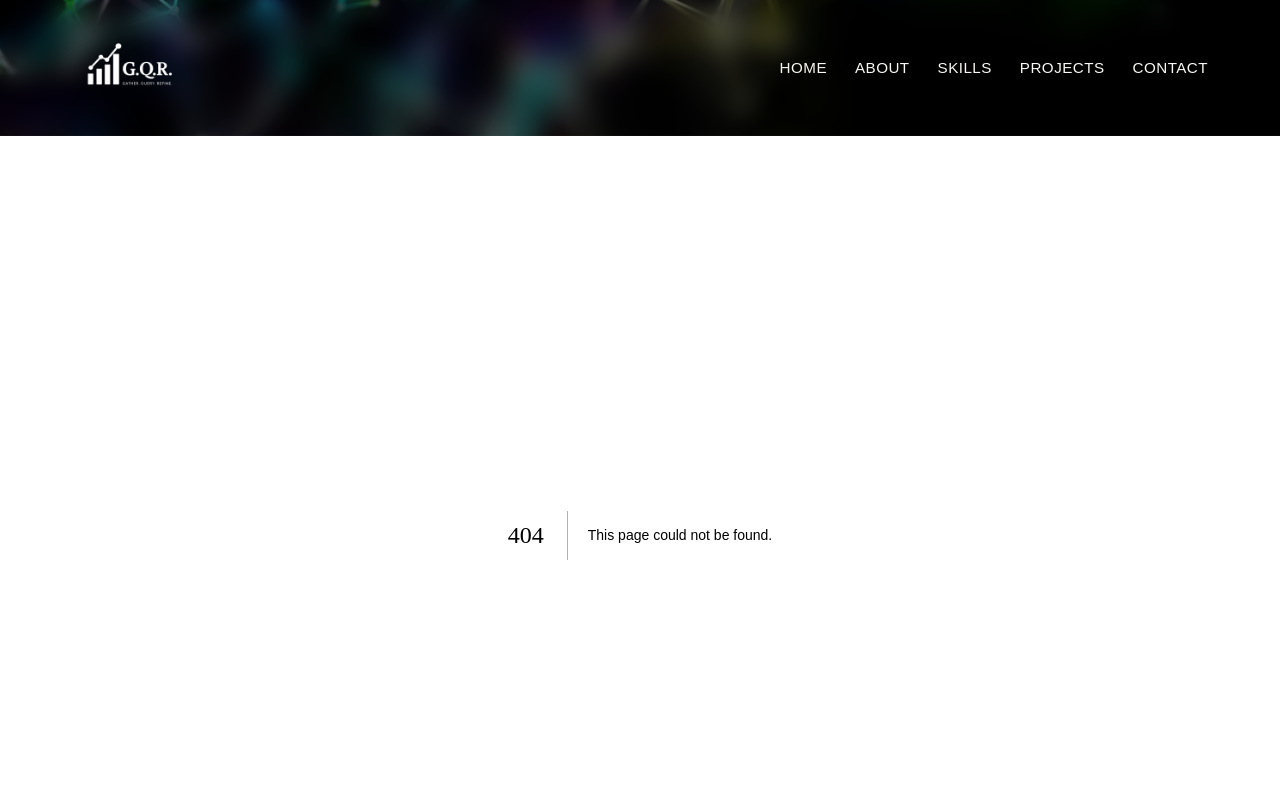
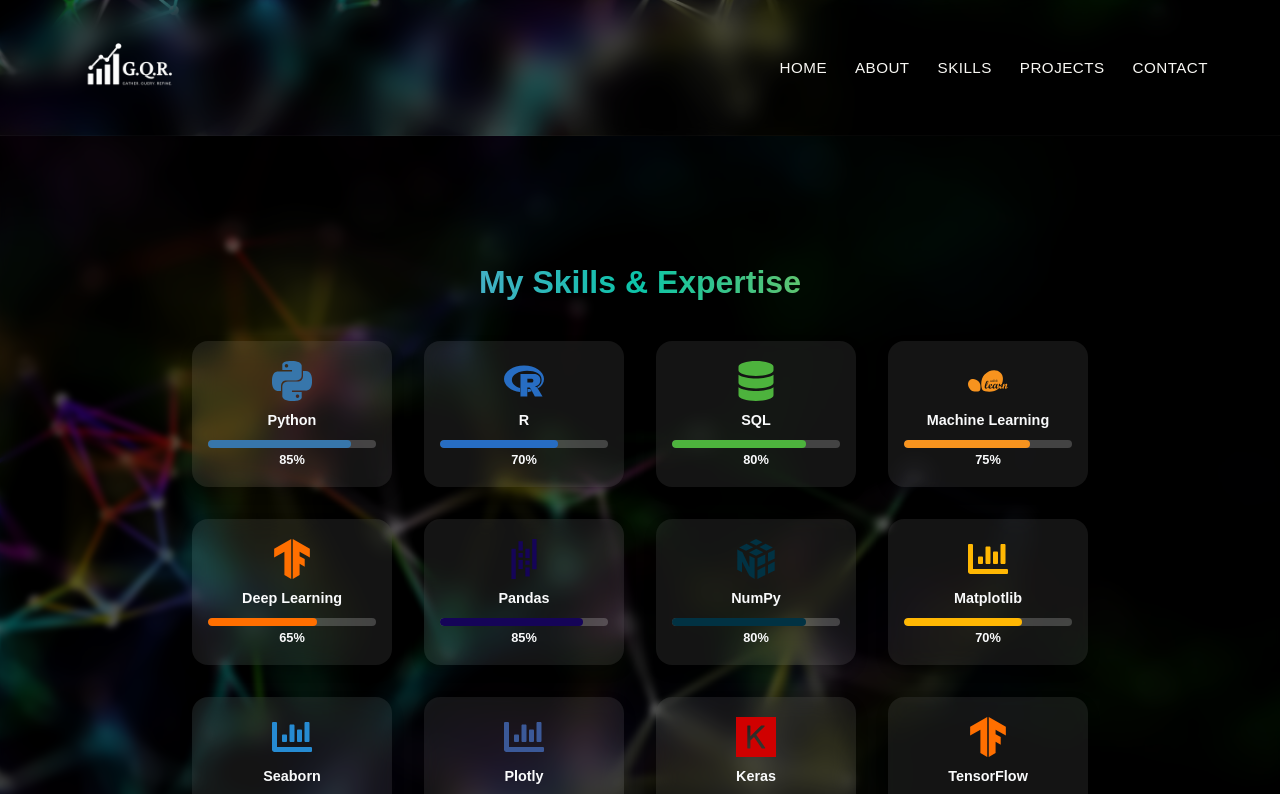
Before and after one commit to girlierazon84/Portfolio, a Next.js app in the folder client/: page /skills in a window 1280 px wide. Before the commit this address had no page. Shown: the top 794 px of the page. Built offline with nearby package versions, Linux system fonts and the light colour scheme.

Commit message:
feat: add SkillsPage component to render Skills section

```diff
--- /dev/null
+++ b/client/src/app/skills/page.tsx
@@ -0,0 +1,10 @@
+// client/src/app/skills/page.tsx
+"use client";
+
+import Skills from "../../components/Skills";
+
+
+// SkillsPage component that renders the Skills component
+export default function SkillsPage() {
+    return <Skills />;
+}
```
